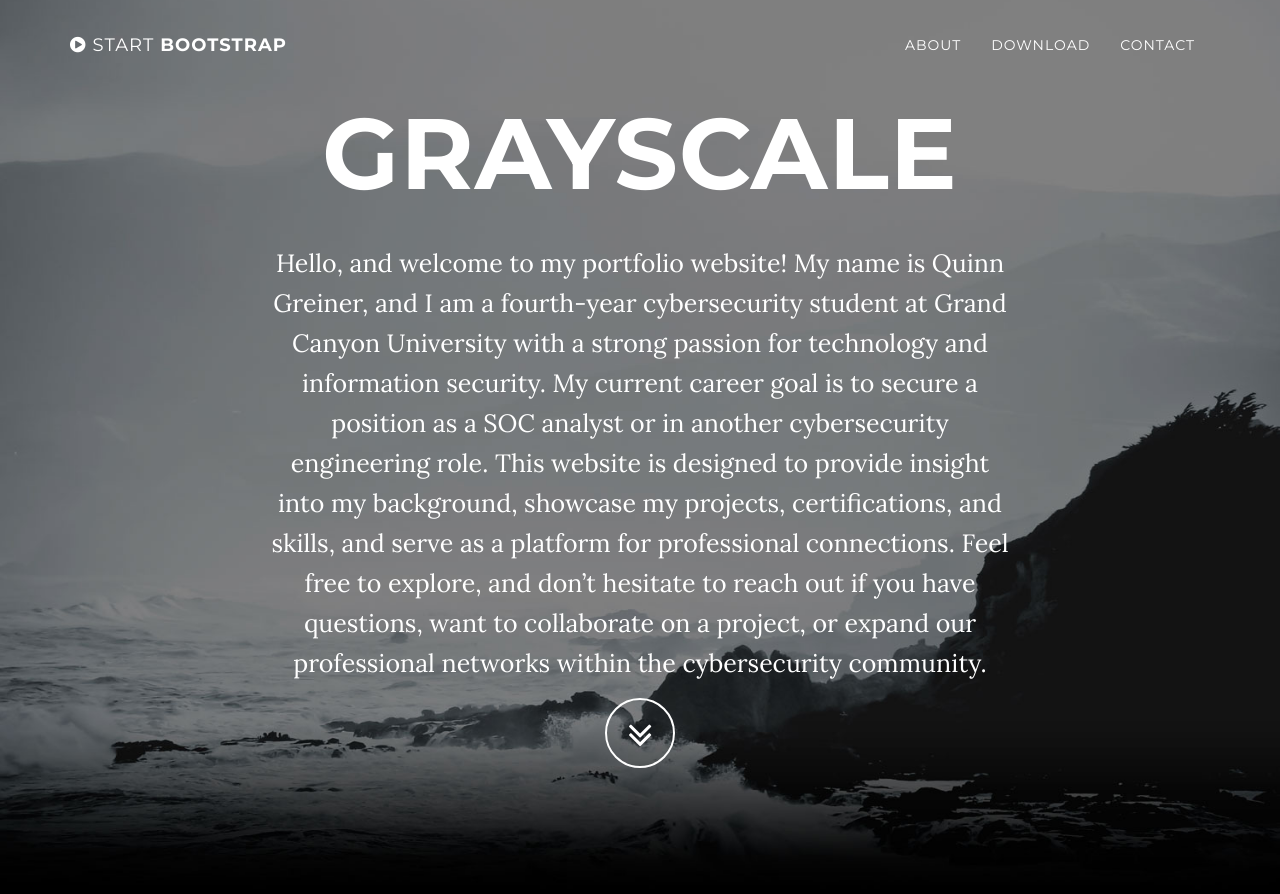
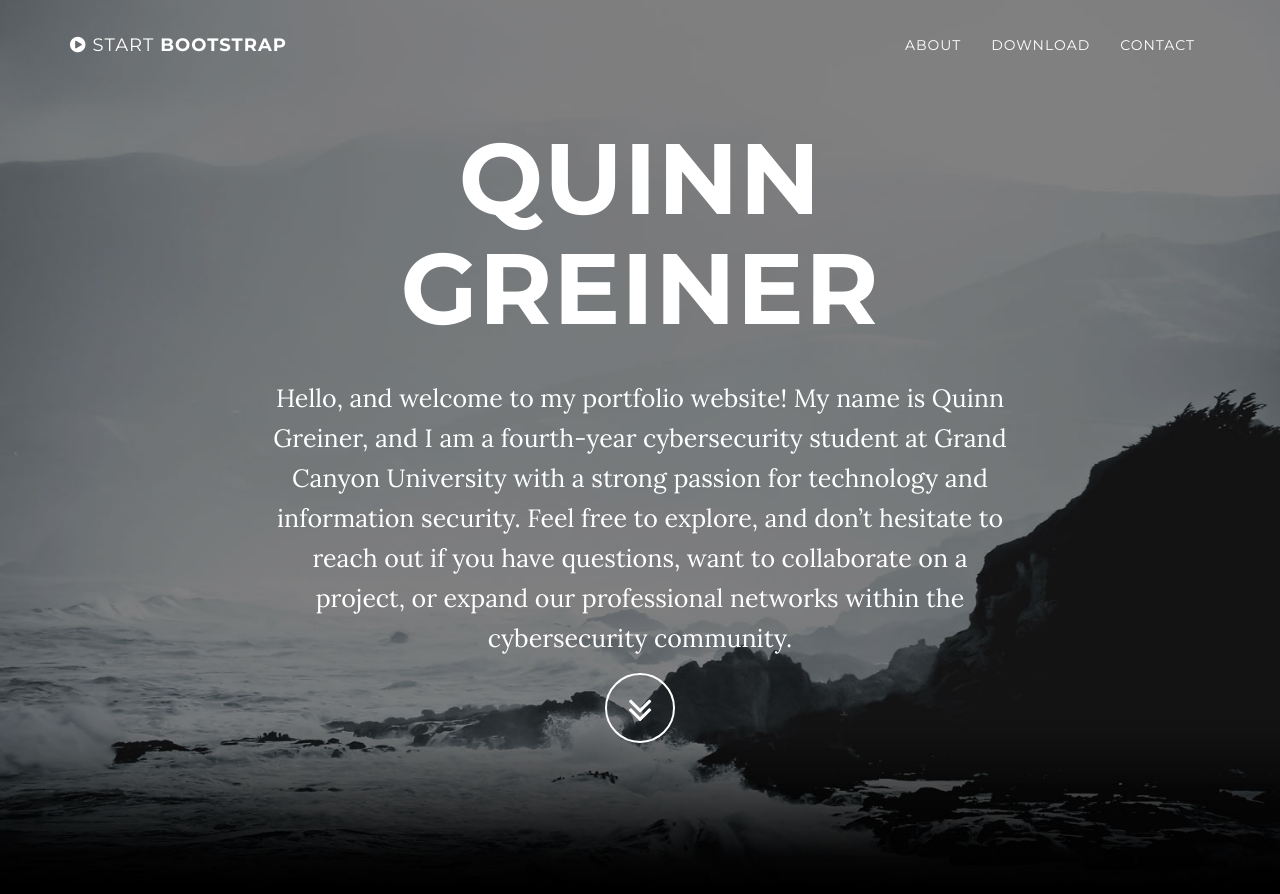
Before and after one commit to QuinnDGreiner/QuinnDGreiner.github.io, a Jekyll site: the page built from index.html, in a window 1280 px wide and 900 px high. Shown: the top 894 px of the window. Built offline with Jekyll 4.4.1, drawn with Linux system fonts in a browser that asks for light colours; part of the change alters nothing that is shown.

Commit message:
Update _config.yml

```diff
--- a/_config.yml
+++ b/_config.yml
@@ -1,8 +1,8 @@
 # Site settings
-title: Grayscale
+title: Quinn Greiner
 email: quinndgreiner@yahoo.com
 url: https://github.com/QuinnDGreiner
-description: " Hello, and welcome to my portfolio website! My name is Quinn Greiner, and I am a fourth-year cybersecurity student at Grand Canyon University with a strong passion for technology and information security. My current career goal is to secure a position as a SOC analyst or in another cybersecurity engineering role. This website is designed to provide insight into my background, showcase my projects, certifications, and skills, and serve as a platform for professional connections. Feel free to explore, and don’t hesitate to reach out if you have questions, want to collaborate on a project, or expand our professional networks within the cybersecurity community."
+description: " Hello, and welcome to my portfolio website! My name is Quinn Greiner, and I am a fourth-year cybersecurity student at Grand Canyon University with a strong passion for technology and information security. Feel free to explore, and don’t hesitate to reach out if you have questions, want to collaborate on a project, or expand our professional networks within the cybersecurity community."
 
 # Color settings (hex-codes without the leading hash-tag)
 color:
@@ -21,7 +21,7 @@ social:
   - title: stack-overflow
     url: http://stackoverflow.com/questions/tagged/jekyll
   - title: LinkedIn
-    url: linkedin.com/in/quinn-greiner/
+    url: https://www.linkedin.com/in/quinn-greiner/
   - title: github
     url: https://github.com/QuinnDGreiner
 
```
